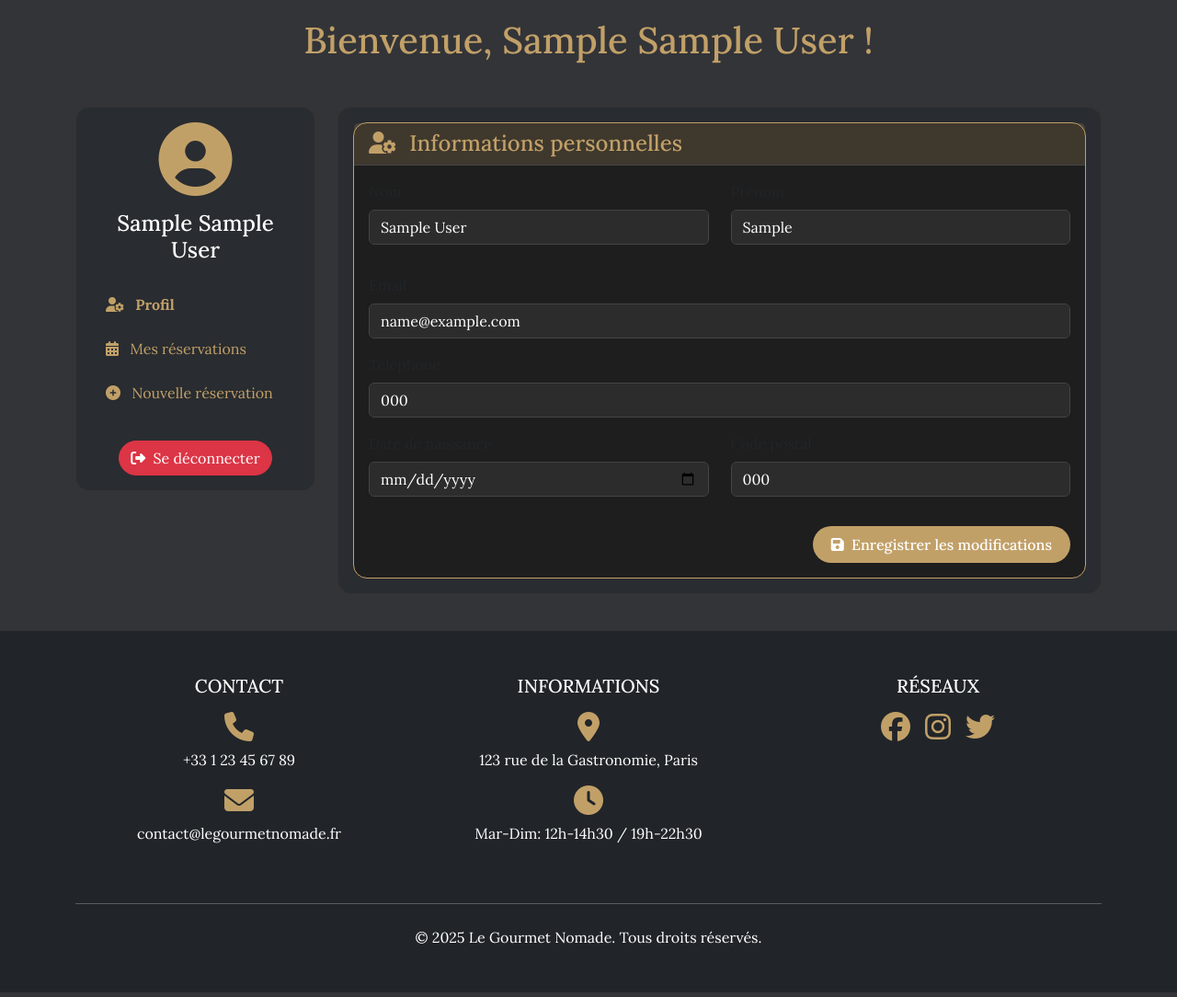
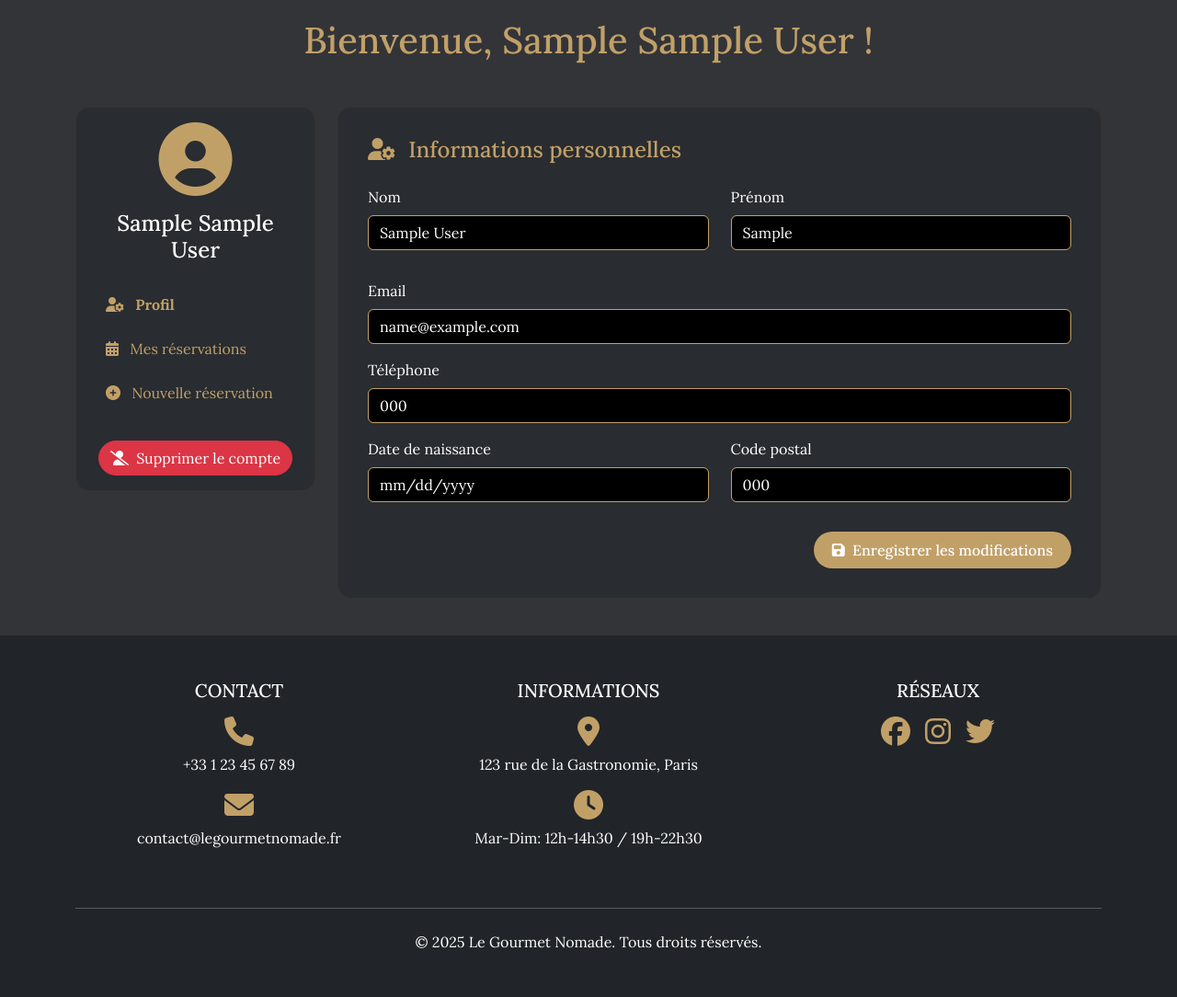
Before and after one commit to xKingsidex/Resto_BDD, a PHP site: page /dashboard.php in a window 1280 px wide. Shown: the part 148-1232 px from the top of the page at 92% size. Run offline with PHP 8.4, Linux system fonts and the light colour scheme; the visitor is signed in with stand-in values (Sample User, id 1); tables that the repository leaves empty or names only in its code hold one stand-in row (values such as "Sample post").

Commit message:
update dashboard et supression de compte

```diff
--- a/dashboard.php
+++ b/dashboard.php
@@ -109,6 +109,38 @@ function updateUserProfile($userId, $nom, $prenom, $email, $telephone, $date_nai
         return false;
     }
 }
+// Fonction pour supprimer un compte utilisateur
+function deleteUserAccount($userId) {
+    try {
+        $db = connectDB();
+
+        // Commencer une transaction pour s'assurer que toutes les suppressions sont effectuées ou aucune
+        $db->beginTransaction();
+
+        // D'abord supprimer les réservations de l'utilisateur (pour respecter l'intégrité référentielle)
+        $deleteReservations = $db->prepare("DELETE FROM reservations WHERE user_id = :user_id");
+        $deleteReservations->bindParam(':user_id', $userId, PDO::PARAM_INT);
+        $deleteReservations->execute();
+
+        // Ensuite supprimer le compte utilisateur
+        $deleteUser = $db->prepare("DELETE FROM users WHERE id = :user_id");
+        $deleteUser->bindParam(':user_id', $userId, PDO::PARAM_INT);
+        $deleteUser->execute();
+
+        // Valider la transaction
+        $db->commit();
+
+        return true;
+    } catch(PDOException $e) {
+        // En cas d'erreur, annuler toutes les modifications
+        if ($db->inTransaction()) {
+            $db->rollBack();
+        }
+        error_log("Erreur lors de la suppression du compte: " . $e->getMessage());
+        return false;
+    }
+}
+
 
 // Récupération du profil utilisateur
 $userProfile = getUserProfile($_SESSION["user_id"]);
@@ -150,6 +182,27 @@ if ($_SERVER["REQUEST_METHOD"] == "POST" && isset($_POST['update_profile'])) {
             } else {
                 $profileUpdateMessage = '<div class="alert alert-danger">Une erreur est survenue lors de la mise à jour du profil. Veuillez réessayer.</div>';
             }
+        }
+    }
+}
+// Traitement de la demande de suppression de compte
+if ($_SERVER["REQUEST_METHOD"] == "POST" && isset($_POST['delete_account'])) {
+    // Vérification du token CSRF
+    if (!isset($_POST['csrf_token']) || $_POST['csrf_token'] !== $_SESSION['csrf_token']) {
+        $accountDeleteMessage = '<div class="alert alert-danger">Erreur de sécurité. Veuillez réessayer.</div>';
+    } else {
+        // Suppression du compte
+        $deleteSuccess = deleteUserAccount($_SESSION["user_id"]);
+
+        if ($deleteSuccess) {
+            // Détruire la session et rediriger vers la page d'inscription
+            session_destroy();
+            header("Location: register.php?deleted=1");
+            exit();
+        }
+
+        else {
+            $accountDeleteMessage = '<div class="alert alert-danger">Une erreur est survenue lors de la suppression du compte. Veuillez réessayer.</div>';
         }
     }
 }
@@ -305,56 +358,81 @@ $fullName = getFullName($userProfile);
                         </div>
 
                         <div class="mt-4 text-center">
-                            <a href="logout.php" class="btn btn-danger">
-                                <i class="fas fa-sign-out-alt me-1"></i> Se déconnecter
-                            </a>
+                        <button type="button" class="btn btn-danger" data-bs-toggle="modal" data-bs-target="#deleteAccountModal">
+                             <i class="fas fa-user-slash me-1"></i> Supprimer le compte
+                        </button>
+                        </div>
+
+                        <!-- Modal de confirmation de suppression -->
+                    <div class="modal fade" id="deleteAccountModal" tabindex="-1" aria-labelledby="deleteAccountModalLabel" aria-hidden="true">
+                         <div class="modal-dialog">
+                                <div class="modal-content bg-dark text-white">
+                                    <div class="modal-header border-bottom border-secondary">
+                                        <h5 class="modal-title" id="deleteAccountModalLabel">Confirmation de suppression</h5>
+                                        <button type="button" class="btn-close btn-close-white" data-bs-dismiss="modal" aria-label="Close"></button>
+                                    </div>
+                                <div class="modal-body">
+                                    <p class="text-danger">
+                                    <i class="fas fa-exclamation-triangle me-2"></i>
+                                    <strong>Attention :</strong> Vous êtes sur le point de supprimer définitivement votre compte.
+                                    </p>
+                                    <p>Cette action est <strong>irréversible</strong> et entraînera la suppression de toutes vos réservations et informations personnelles.</p>
+                                    <p>Êtes-vous sûr de vouloir continuer ?</p>
+                                </div>
+                            <div class="modal-footer border-top border-secondary">
+                                 <button type="button" class="btn btn-secondary" data-bs-dismiss="modal">Annuler</button>
+                                <form method="POST" action="dashboard.php">
+                                 <input type="hidden" name="csrf_token" value="<?php echo $_SESSION['csrf_token']; ?>">
+                                <button type="submit" name="delete_account" class="btn btn-danger">
+                                <i class="fas fa-user-slash me-1"></i> Supprimer définitivement
+                                </button>
+                                </form>
+                            </div>
+        </div>
+    </div>
 </div>
                     </div>
                 </div>
 
                 <div class="col-md-9">
                     <div class=" profile-card bg-dark bg-opacity-50 p-3" id="v-pills-tabContent">
-
                         <!-- Onglet Profil -->
 <div class="tab-pane fade show active" id="v-pills-profile" role="tabpanel">
-                            <div class="card profile-card">
-                                <div class="card-header custom-card-header">
-                                    <h4 class="mb-0"><i class="fas fa-user-cog me-2"></i> Informations personnelles</h4>
-                                </div>
-                                <div class="card-body">
+    <div class="p-3">
+        <h4 class="mb-4 accent-color"><i class="fas fa-user-cog me-2"></i> Informations personnelles</h4>
         <?php echo $profileUpdateMessage; ?>
         <form method="POST" action="dashboard.php">
             <input type="hidden" name="csrf_token" value="<?php echo $_SESSION['csrf_token']; ?>">
 
             <div class="row mb-3">
                 <div class="col-md-6 mb-3">
-                                                <label for="nom" class="form-label">Nom</label>
-                                                <input type="text" class="form-control" id="nom" name="nom" value="<?php echo htmlspecialchars($userProfile['nom'], ENT_QUOTES, 'UTF-8'); ?>" required>
+                    <label for="nom" class="form-label text-white">Nom</label>
+                    <input type="text" class="form-control" id="nom" name="nom" value="<?php echo htmlspecialchars($userProfile['nom'], ENT_QUOTES, 'UTF-8'); ?>" required style="background-color: #000; border: 1px solid #c1a068; color: white;">
                 </div>
                 <div class="col-md-6 mb-3">
-                                                <label for="prenom" class="form-label">Prénom</label>
-                                                <input type="text" class="form-control" id="prenom" name="prenom" value="<?php echo htmlspecialchars($userProfile['prenom'], ENT_QUOTES, 'UTF-8'); ?>" required>
+                    <label for="prenom" class="form-label text-white">Prénom</label>
+                    <input type="text" class="form-control" id="prenom" name="prenom" value="<?php echo htmlspecialchars($userProfile['prenom'], ENT_QUOTES, 'UTF-8'); ?>" required style="background-color: #000; border: 1px solid #c1a068; color: white;">
                 </div>
             </div>
 
             <div class="mb-3">
-                                            <label for="email" class="form-label">Email</label>
-                                            <input type="email" class="form-control" id="email" name="email" value="<?php echo htmlspecialchars($userProfile['email'], ENT_QUOTES, 'UTF-8'); ?>" required>
+                <label for="email" class="form-label text-white">Email</label>
+                <input type="email" class="form-control" id="email" name="email" value="<?php echo htmlspecialchars($userProfile['email'], ENT_QUOTES, 'UTF-8'); ?>" required style="background-color: #000; border: 1px solid #c1a068; color: white;">
             </div>
 
             <div class="mb-3">
-                                            <label for="telephone" class="form-label">Téléphone</label>
-                                            <input type="tel" class="form-control" id="telephone" name="telephone" value="<?php echo htmlspecialchars($userProfile['telephone'], ENT_QUOTES, 'UTF-8'); ?>">
+                <label for="telephone" class="form-label text-white">Téléphone</label>
+                <input type="tel" class="form-control" id="telephone" name="telephone" value="<?php echo htmlspecialchars($userProfile['telephone'], ENT_QUOTES, 'UTF-8'); ?>" style="background-color: #000; border: 1px solid #c1a068; color: white;">
             </div>
 
             <div class="row mb-3">
                 <div class="col-md-6 mb-3">
-                                                <label for="date_naissance" class="form-label">Date de naissance</label>
-                                                <input type="date" class="form-control" id="date_naissance" name="date_naissance" value="<?php echo htmlspecialchars($userProfile['date_naissance'], ENT_QUOTES, 'UTF-8'); ?>">
+                    <label for="date_naissance" class="form-label text-white">Date de naissance</label>
+                    <input type="date" class="form-control" id="date_naissance" name="date_naissance" value="<?php echo htmlspecialchars($userProfile['date_naissance'], ENT_QUOTES, 'UTF-8'); ?>" style="background-color: #000; border: 1px solid #c1a068; color: white;">
                 </div>
                 <div class="col-md-6 mb-3">
-                                                <label for="code_postal" class="form-label">Code postal</label>
-                                                <input type="text" class="form-control" id="code_postal" name="code_postal" value="<?php echo htmlspecialchars($userProfile['code_postal'], ENT_QUOTES, 'UTF-8'); ?>">
+                    <label for="code_postal" class="form-label text-white">Code postal</label>
+                    <input type="text" class="form-control" id="code_postal" name="code_postal" value="<?php echo htmlspecialchars($userProfile['code_postal'], ENT_QUOTES, 'UTF-8'); ?>" style="background-color: #000; border: 1px solid #c1a068; color: white;">
                 </div>
             </div>
 
@@ -366,7 +444,9 @@ $fullName = getFullName($userProfile);
         </form>
     </div>
 </div>
-                        </div>
+
+
+
                     </div>
                 </div>
             </div>
```
Also changed, not shown: user_reservation.php (+7 -4 lines). Lines whose indentation alone changed are shown as unchanged.
